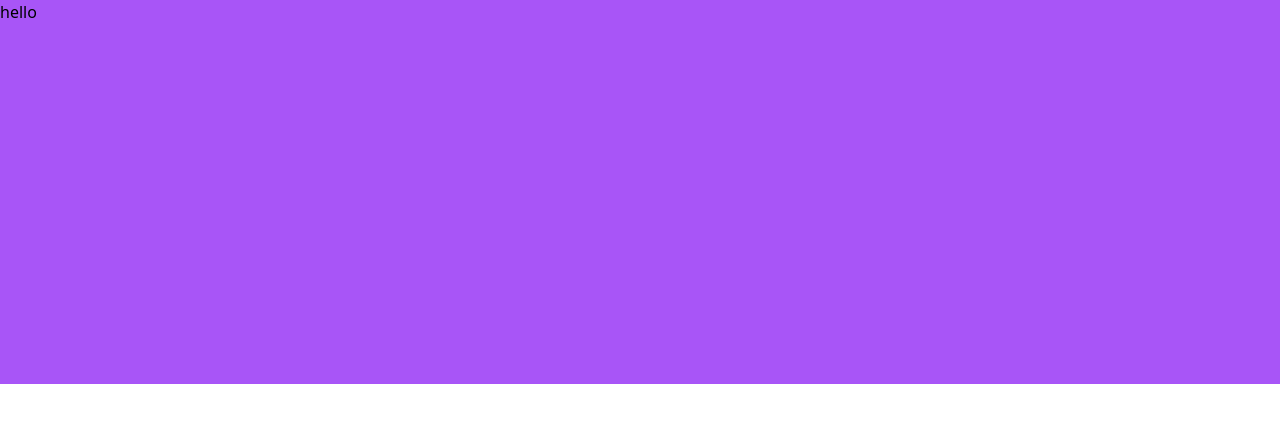
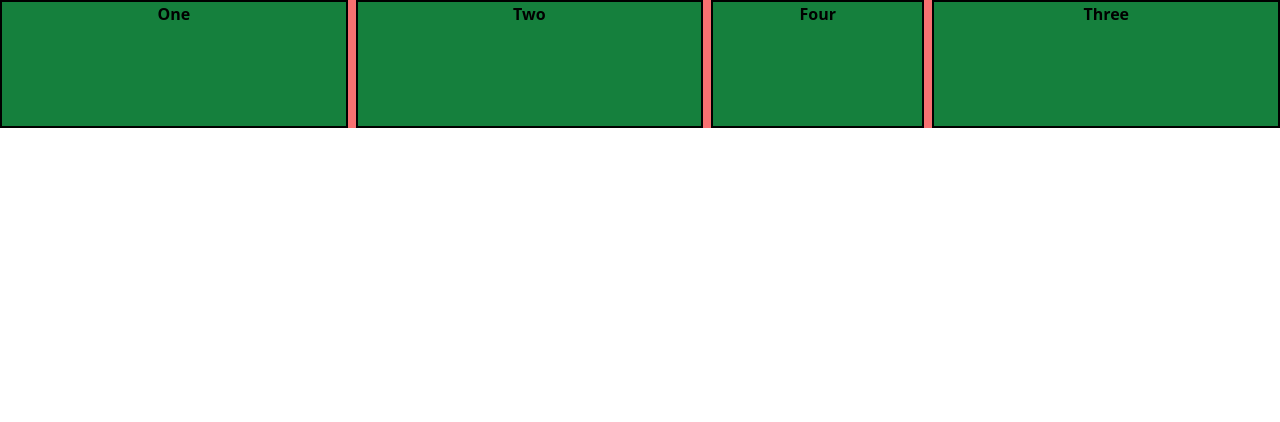
Before and after one commit to YamatoDX/tail-practice, a website: page src/index.html in a window 1280 px wide. Drawn offline with Linux system fonts and the light colour scheme.

Commit message:
flex finished

```diff
--- a/src/index.html
+++ b/src/index.html
@@ -8,10 +8,27 @@
     <link rel="stylesheet" href="../public/output.css" />
   </head>
   <body>
-    <div
-      class="container h-96 bg-red-500 sm:mx-auto sm:bg-green-500 md:bg-blue-500 lg:bg-yellow-500 xl:bg-purple-500"
-    >
-      hello
+    <div class="w-full bg-red-400 flex gap-2 flex-nowrap">
+      <div
+        class="basis-1/6 flex-1 h-32 bg-green-700 text-center font-bold border-2 border-black box-border"
+      >
+        One
+      </div>
+      <div
+        class="basis-1/6 flex-1 h-32 bg-green-700 text-center font-bold border-2 border-black box-border"
+      >
+        Two
+      </div>
+      <div
+        class="basis-1/6 flex-1 h-32 bg-green-700 text-center font-bold border-2 border-black box-border order-last"
+      >
+        Three
+      </div>
+      <div
+        class="basis-1/6 flex-none h-32 bg-green-700 text-center font-bold border-2 border-black box-border"
+      >
+        Four
+      </div>
     </div>
   </body>
 </html>
```
Also changed, not shown: public/output.css.
